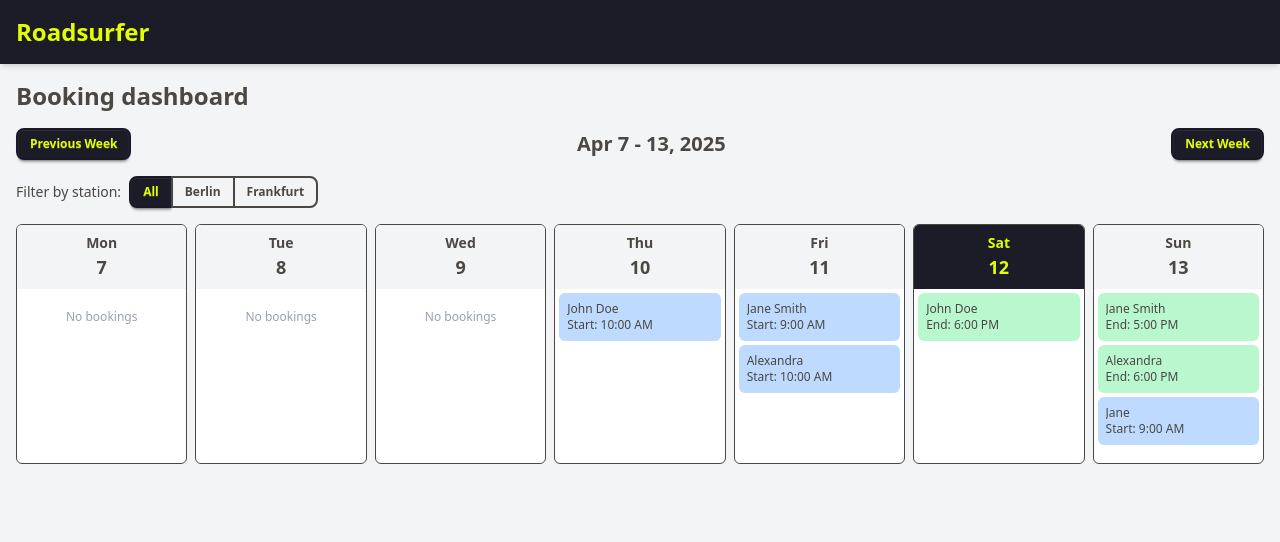
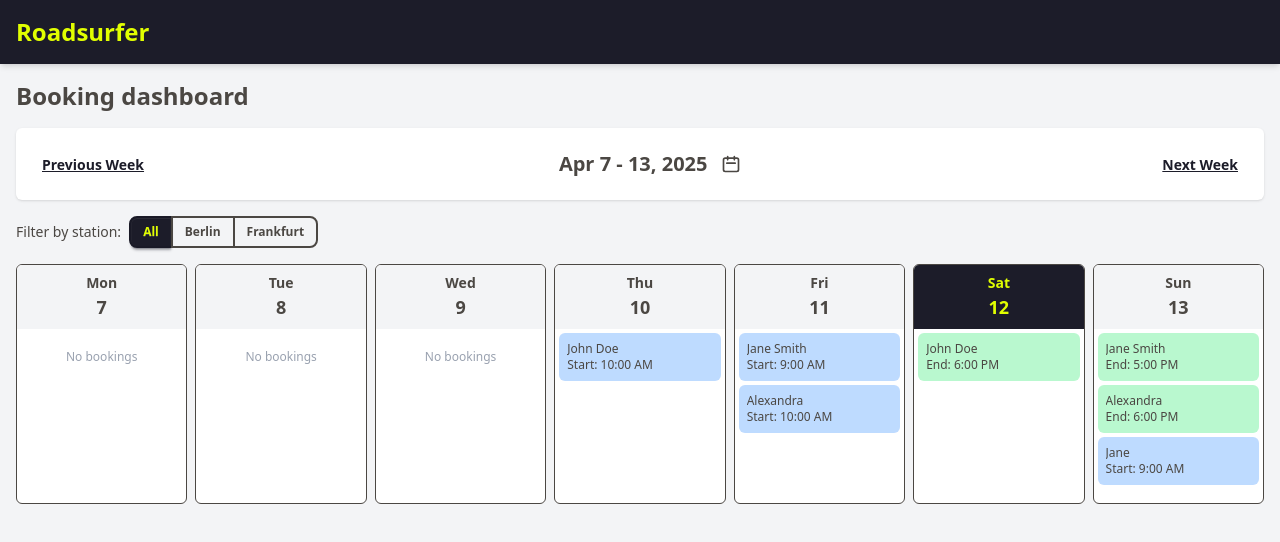
Before and after one commit to dominik01/roadsurfer, a Vue app: page / in a window 1280 px wide. Shown: the top 542 px of the page. Built offline with nearby package versions, Linux system fonts and the light colour scheme.

Commit message:
Added vue-datepicker

```diff
--- a/src/components/CalendarWeekView.vue
+++ b/src/components/CalendarWeekView.vue
@@ -1,14 +1,58 @@
+// components/CalendarWeekView.vue
 <template>
   <div class="calendar-week-view mb-4">
-    <div class="flex justify-between items-center mb-4">
-      <button class="btn btn-sm btn-primary" @click="calendarStore.prevWeek">
+    <div class="flex justify-between items-center mb-4 bg-white py-4 shadow rounded-md">
+      <button class="btn btn-link ml-2" @click="calendarStore.prevWeek">
         <span class="hidden md:inline">Previous Week</span>
         <span class="md:hidden">Prev</span>
       </button>
-      <h2 class="text-lg md:text-xl font-bold">
-        {{ calendarStore.formattedWeekRange }}
-      </h2>
-      <button class="btn btn-sm btn-primary" @click="calendarStore.nextWeek">
+
+      <div class="flex items-center gap-2">
+        <h2 class="text-lg md:text-xl font-bold">
+          {{ calendarStore.formattedWeekRange }}
+        </h2>
+
+        <div class="relative">
+          <button
+            class="btn btn-sm btn-ghost btn-circle"
+            @click.stop="isDatePickerOpen = !isDatePickerOpen"
+          >
+            <svg
+              xmlns="http://www.w3.org/2000/svg"
+              class="h-5 w-5"
+              fill="none"
+              viewBox="0 0 24 24"
+              stroke="currentColor"
+            >
+              <path
+                stroke-linecap="round"
+                stroke-linejoin="round"
+                stroke-width="2"
+                d="M8 7V3m8 4V3m-9 8h10M5 21h14a2 2 0 002-2V7a2 2 0 00-2-2H5a2 2 0 00-2 2v12a2 2 0 002 2z"
+              />
+            </svg>
+          </button>
+
+          <div
+            v-if="isDatePickerOpen"
+            class="absolute right-0 mt-2 bg-base-100 z-10 shadow-xl"
+            @click.stop
+            ref="datePickerRef"
+          >
+            <VueDatePicker
+              v-model="calendarStore.currentDate"
+              @update:model-value="isDatePickerOpen = false"
+              :enable-time-picker="false"
+              auto-apply
+              :week-start="1"
+              :teleport="false"
+              :inline="true"
+            />
+          </div>
+        </div>
+      </div>
+
+      <button class="btn btn-link mr-2" @click="calendarStore.nextWeek">
         <span class="hidden md:inline">Next Week</span>
         <span class="md:hidden">Next</span>
       </button>
@@ -21,7 +65,7 @@
           <button
             class="join-item btn btn-sm"
             :class="calendarStore.selectedStation === null ? 'btn-primary' : 'btn-outline'"
-            @click="clearStationFilter"
+            @click="calendarStore.setSelectedStation(null)"
           >
             All
           </button>
@@ -47,9 +91,14 @@
 </template>
 
 <script setup lang="ts">
-import { defineEmits } from 'vue'
+import { defineEmits, ref, onMounted, onUnmounted } from 'vue'
 import { useBookingStore } from '../stores/bookingStore'
 import { useCalendarStore } from '../stores/calendarStore'
+
+// Import Vue Datepicker
+import VueDatePicker from '@vuepic/vue-datepicker'
+import '@vuepic/vue-datepicker/dist/main.css'
+
 import DayTile from './DayTile.vue'
 
 const emit = defineEmits<{
@@ -59,11 +108,29 @@ const emit = defineEmits<{
 const bookingStore = useBookingStore()
 const calendarStore = useCalendarStore()
 
-const clearStationFilter = () => {
-  calendarStore.setSelectedStation(null)
-}
+const isDatePickerOpen = ref(false)
+const datePickerRef = ref<HTMLElement | null>(null)
 
 const onBookingClick = (bookingId: string) => {
   emit('booking-click', bookingId)
 }
+
+// Close date picker when clicking outside
+const clickOutside = (event: MouseEvent) => {
+  if (
+    isDatePickerOpen.value &&
+    datePickerRef.value &&
+    !datePickerRef.value.contains(event.target as Node)
+  ) {
+    isDatePickerOpen.value = false
+  }
+}
+
+onMounted(() => {
+  document.addEventListener('click', clickOutside)
+})
+
+onUnmounted(() => {
+  document.removeEventListener('click', clickOutside)
+})
 </script>
```
